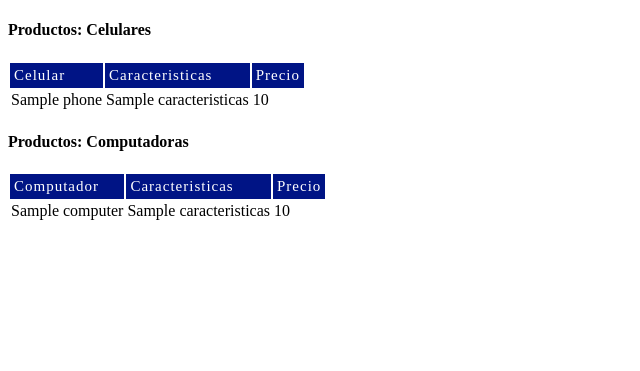
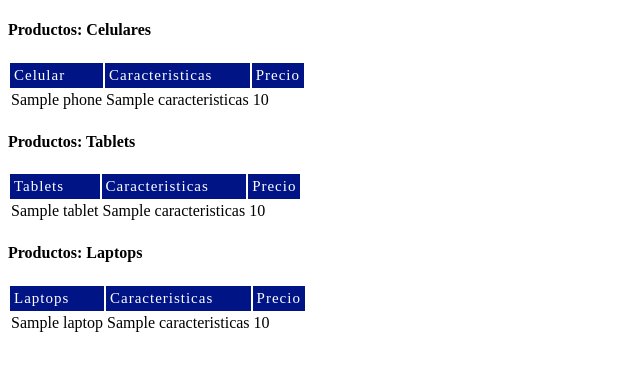
Before and after one commit to xfajardo06/websraping, a Flask app: template templates/index.html in a window 1280 px wide. Shown: the top 371 px of the page, without its empty margins (0-640 px from the left). Run offline with Flask 2, Linux system fonts and the light colour scheme; the template is opened without the code that fills it: most values are stand-ins (such as "Sample title", 1, 10 or a date in 2020).

Commit message:
Update index.html

```diff
--- a/templates/index.html
+++ b/templates/index.html
@@ -27,21 +27,41 @@
       </tbody>
     </table>
 
-    <h4 class="sub-title"> Productos: Computadoras</h4>
+    <h4 class="sub-title"> Productos: Tablets</h4>
     <table>
       <thead class="table-head">
         <tr>
-          <td class="td-head">Computador</td>
+          <td class="td-head" >Tablets</td>
+          <td class="td-head" >Caracteristicas</td>
+          <td class="td-head">Precio</td>
+        </tr>
+      </thead>
+      <tbody>
+          {% for tablet in datoT%}
+        <tr>
+          <td >{{tablet.nombre}}</td>
+          <td>{{tablet.caracteristicas}}</td>
+          <td>{{tablet.valor}}</td>
+        </tr>
+        {% endfor %}
+      </tbody>
+    </table>
+
+    <h4 class="sub-title"> Productos: Laptops</h4>
+    <table>
+      <thead class="table-head">
+        <tr>
+          <td class="td-head">Laptops</td>
           <td class="td-head">Caracteristicas</td>
           <td class="td-head">Precio</td>
         </tr>
       </thead>
       <tbody >
-          {% for computer in datoC%}
+          {% for laptop in datoL%}
         <tr>
-          <td>{{computer.nombre}}</td>
-          <td>{{computer.caracteristicas}}</td>
-          <td>{{computer.valor}}</td>
+          <td>{{laptop.nombre}}</td>
+          <td>{{laptop.caracteristicas}}</td>
+          <td>{{laptop.valor}}</td>
         </tr>
         {% endfor %}
       </tbody>
```
